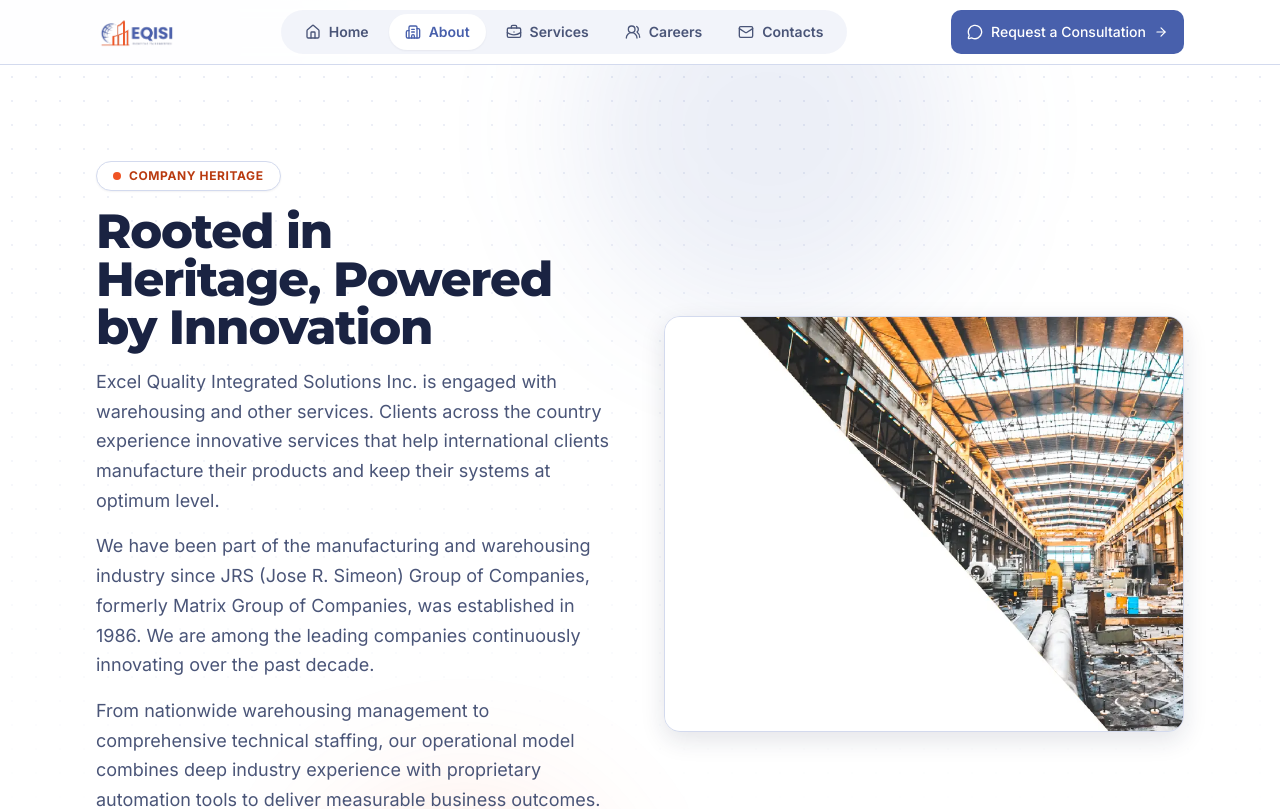
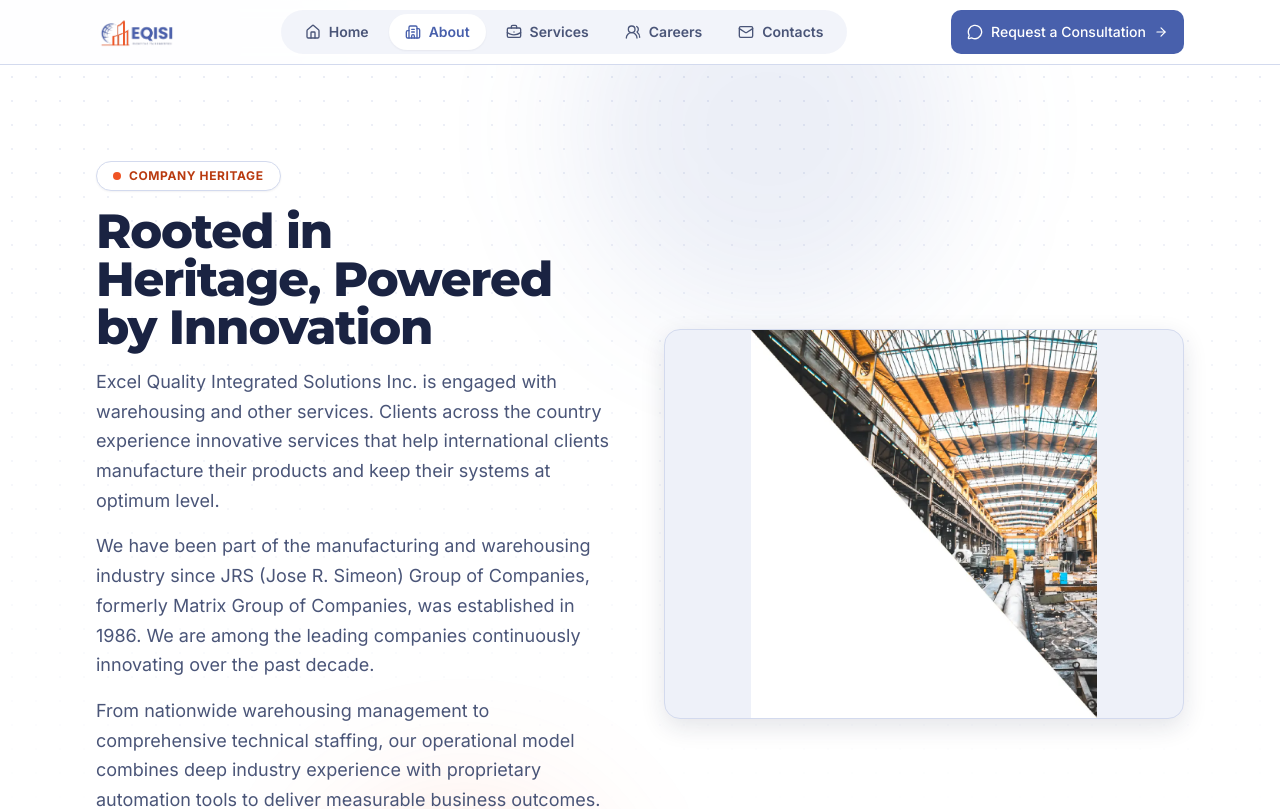
Before and after one commit to isturiscedrick/EQISI, a React (Vite) app in the folder vite-react-template/: page /about in a window 1280 px wide. Shown: the top 809 px of the page. Built offline with nearby package versions, Linux system fonts and the light colour scheme.

Commit message:
Fix About hero image framing and prevent awkward cropping

```diff
--- a/vite-react-template/src/pages/AboutPage.tsx
+++ b/vite-react-template/src/pages/AboutPage.tsx
@@ -70,13 +70,15 @@ export function Component() {
           </>
         }
         visual={
-          <div className="aspect-[4/5] w-full overflow-hidden rounded-2xl border border-border bg-surface-muted shadow-elevated sm:aspect-[5/4]">
+          <div className="relative flex aspect-[16/10] w-full items-center justify-center overflow-hidden rounded-2xl border border-border bg-surface-muted shadow-elevated sm:aspect-[5/4] lg:aspect-[4/3]">
             <img
               src={asset('industry.webp')}
               alt="Industrial manufacturing and warehousing facility"
               width={900}
               height={1012}
-              className="h-full w-full object-cover object-center transition-transform duration-500 motion-safe:hover:scale-[1.03]"
+              loading="eager"
+              decoding="async"
+              className="h-full w-full object-contain object-center"
             />
           </div>
         }
```
